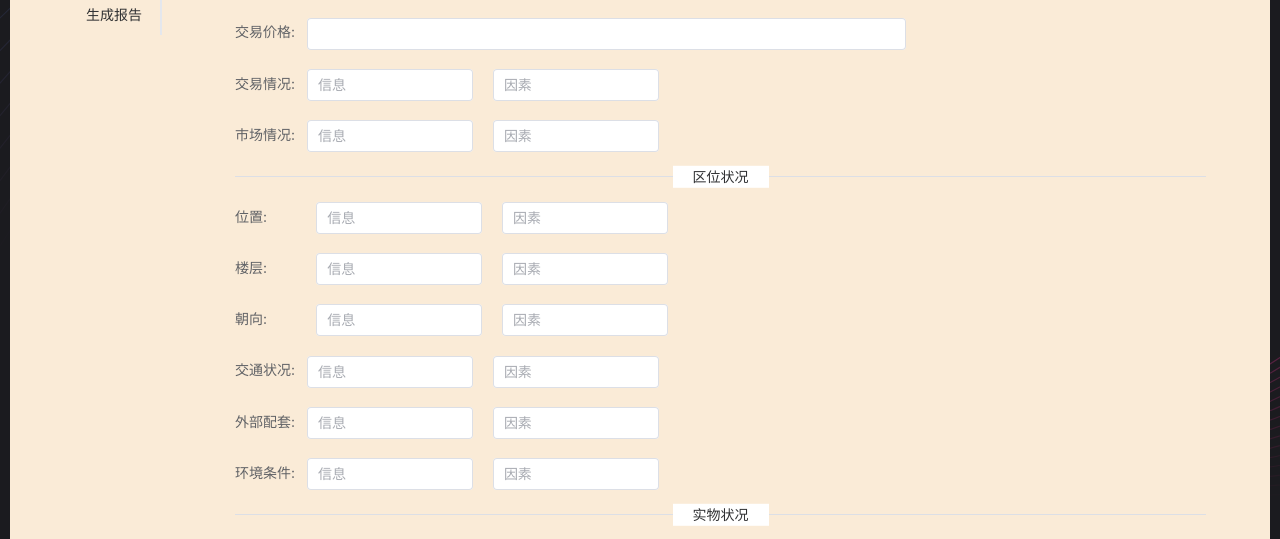
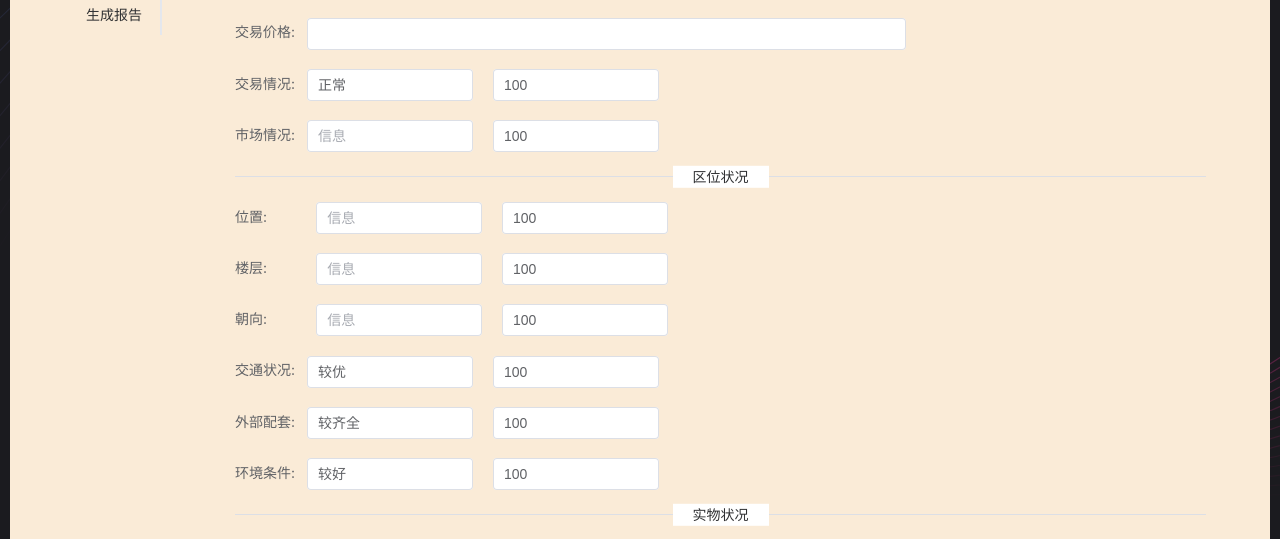
Before and after one commit to mok3211/property_evaluation, a Vue app: page / in a window 1280 px wide. Both pictures are taken after a click on the tab "参数设定与运算". Shown: the part 275-814 px from the top of the page. Built offline with nearby package versions, Linux system fonts and the light colour scheme.

Commit message:
[add] 修改了市场法的输入逻辑

```diff
--- a/package.json
+++ b/package.json
@@ -24,6 +24,7 @@
     "@electron-toolkit/preload": "^3.0.0",
     "@electron-toolkit/utils": "^3.0.0",
     "@element-plus/icons-vue": "^2.3.1",
+    "axios": "^1.6.8",
     "electron-updater": "^6.1.7",
     "element-plus": "^2.6.3",
     "loadash": "^1.0.0",
--- a/src/renderer/src/components/MarketMethodTable.vue
+++ b/src/renderer/src/components/MarketMethodTable.vue
@@ -21,159 +21,174 @@
           <el-form-item label="交易价格:" prop="transactionPrice">
             <el-col :span="16"><el-input v-model="item.data.transactionPrice"></el-input></el-col>
           </el-form-item>
-          <el-form-item label="交易情况:" prop="caseName">
+          <el-form-item label="交易情况:">
             <el-row :gutter="20">
               <el-col :span="10"
-                ><el-input v-model="item.data.transactionPrice" placeholder="信息"></el-input
+                ><el-input
+                  v-model="item.data.transactionConditionInfo"
+                  placeholder="信息"
+                ></el-input
               ></el-col>
               <el-col :span="10"
-                ><el-input v-model="item.data.transactionPrice" placeholder="因素"></el-input
+                ><el-input
+                  v-model="item.data.transactionConditionRefactor"
+                  placeholder="因素"
+                ></el-input
               ></el-col>
             </el-row>
           </el-form-item>
-          <el-form-item label="市场情况:" prop="caseName">
+          <el-form-item label="市场情况:">
             <el-row :gutter="20">
               <el-col :span="10"
-                ><el-input v-model="item.data.transactionPrice" placeholder="信息"></el-input
+                ><el-input v-model="item.data.marketConditionInfo" placeholder="信息"></el-input
               ></el-col>
               <el-col :span="10"
-                ><el-input v-model="item.data.transactionPrice" placeholder="因素"></el-input
+                ><el-input v-model="item.data.marketConditionRefactor" placeholder="因素"></el-input
               ></el-col>
             </el-row>
           </el-form-item>
           <el-divider content-position="center">区位状况</el-divider>
-          <el-form-item label="位置:" prop="caseName">
+          <el-form-item label="位置:">
             <el-row :gutter="20">
               <el-col :span="10" :offset="2"
-                ><el-input v-model="item.data.transactionPrice" placeholder="信息"></el-input
+                ><el-input v-model="item.data.locationInfo" placeholder="信息"></el-input
               ></el-col>
               <el-col :span="10"
-                ><el-input v-model="item.data.transactionPrice" placeholder="因素"></el-input
+                ><el-input v-model="item.data.locationRefactor" placeholder="因素"></el-input
               ></el-col>
             </el-row>
           </el-form-item>
-          <el-form-item label="楼层:" prop="caseName">
+          <el-form-item label="楼层:">
             <el-row :gutter="20">
               <el-col :span="10" :offset="2"
-                ><el-input v-model="item.data.transactionPrice" placeholder="信息"></el-input
+                ><el-input v-model="item.data.floorInfo" placeholder="信息"></el-input
               ></el-col>
               <el-col :span="10"
-                ><el-input v-model="item.data.transactionPrice" placeholder="因素"></el-input
+                ><el-input v-model="item.data.floorRefactor" placeholder="因素"></el-input
               ></el-col>
             </el-row>
           </el-form-item>
-          <el-form-item label="朝向:" prop="caseName">
+          <el-form-item label="朝向:">
             <el-row :gutter="20">
               <el-col :span="10" :offset="2"
-                ><el-input v-model="item.data.transactionPrice" placeholder="信息"></el-input
+                ><el-input v-model="item.data.directionInfo" placeholder="信息"></el-input
               ></el-col>
               <el-col :span="10"
-                ><el-input v-model="item.data.transactionPrice" placeholder="因素"></el-input
+                ><el-input v-model="item.data.directionRefactor" placeholder="因素"></el-input
               ></el-col>
             </el-row>
           </el-form-item>
-          <el-form-item label="交通状况:" prop="caseName">
+          <el-form-item label="交通状况:">
             <el-row :gutter="20">
               <el-col :span="10"
-                ><el-input v-model="item.data.transactionPrice" placeholder="信息"></el-input
+                ><el-input v-model="item.data.trafficConditionInfo" placeholder="信息"></el-input
               ></el-col>
               <el-col :span="10"
-                ><el-input v-model="item.data.transactionPrice" placeholder="因素"></el-input
+                ><el-input v-model="item.data.externalSupportRefactor" placeholder="因素"></el-input
               ></el-col>
             </el-row>
           </el-form-item>
-          <el-form-item label="外部配套:" prop="caseName">
+          <el-form-item label="外部配套:">
             <el-row :gutter="20">
               <el-col :span="10"
-                ><el-input v-model="item.data.transactionPrice" placeholder="信息"></el-input
+                ><el-input v-model="item.data.externalSupportInfo" placeholder="信息"></el-input
               ></el-col>
               <el-col :span="10"
-                ><el-input v-model="item.data.transactionPrice" placeholder="因素"></el-input
+                ><el-input v-model="item.data.externalSupportRefactor" placeholder="因素"></el-input
               ></el-col>
             </el-row>
           </el-form-item>
-          <el-form-item label="环境条件:" prop="caseName">
+          <el-form-item label="环境条件:">
             <el-row :gutter="20">
               <el-col :span="10"
-                ><el-input v-model="item.data.transactionPrice" placeholder="信息"></el-input
+                ><el-input
+                  v-model="item.data.environmentConditionInfo"
+                  placeholder="信息"
+                ></el-input
               ></el-col>
               <el-col :span="10"
-                ><el-input v-model="item.data.transactionPrice" placeholder="因素"></el-input
+                ><el-input
+                  v-model="item.data.environmentConditionRefactor"
+                  placeholder="因素"
+                ></el-input
               ></el-col>
             </el-row>
           </el-form-item>
           <el-divider content-position="center">实物状况</el-divider>
-          <el-form-item label="外观:" prop="caseName">
+          <el-form-item label="外观:">
             <el-row :gutter="20">
               <el-col :span="10" :offset="2"
-                ><el-input v-model="item.data.transactionPrice" placeholder="信息"></el-input
+                ><el-input v-model="item.data.appearanceInfo" placeholder="信息"></el-input
               ></el-col>
               <el-col :span="10"
-                ><el-input v-model="item.data.transactionPrice" placeholder="因素"></el-input
+                ><el-input v-model="item.data.appearanceRefactor" placeholder="因素"></el-input
               ></el-col>
             </el-row>
           </el-form-item>
-          <el-form-item label="建筑面积:" prop="caseName">
+          <el-form-item label="建筑面积:">
             <el-row :gutter="20">
               <el-col :span="10"
-                ><el-input v-model="item.data.transactionPrice" placeholder="信息"></el-input
+                ><el-input v-model="item.data.floorAreaInfo" placeholder="信息"></el-input
               ></el-col>
               <el-col :span="10"
-                ><el-input v-model="item.data.transactionPrice" placeholder="因素"></el-input
+                ><el-input v-model="item.data.floorAreaRefactor" placeholder="因素"></el-input
               ></el-col>
             </el-row>
           </el-form-item>
-          <el-form-item label="建筑结构:" prop="caseName">
+          <el-form-item label="建筑结构:">
             <el-row :gutter="20">
               <el-col :span="10"
-                ><el-input v-model="item.data.transactionPrice" placeholder="信息"></el-input
+                ><el-input v-model="item.data.floorStructInfo" placeholder="信息"></el-input
               ></el-col>
               <el-col :span="10"
-                ><el-input v-model="item.data.transactionPrice" placeholder="因素"></el-input
+                ><el-input v-model="item.data.floorStructRefactor" placeholder="因素"></el-input
               ></el-col>
             </el-row>
           </el-form-item>
-          <el-form-item label="设备设施:" prop="caseName">
+          <el-form-item label="设备设施:">
             <el-row :gutter="20">
               <el-col :span="10"
-                ><el-input v-model="item.data.transactionPrice" placeholder="信息"></el-input
+                ><el-input v-model="item.data.equipmentInfo" placeholder="信息"></el-input
               ></el-col>
               <el-col :span="10"
-                ><el-input v-model="item.data.transactionPrice" placeholder="因素"></el-input
+                ><el-input v-model="item.data.equipmentRefactor" placeholder="因素"></el-input
               ></el-col>
             </el-row>
           </el-form-item>
-          <el-form-item label="装饰装修:" prop="caseName">
+          <el-form-item label="装饰装修:">
             <el-row :gutter="20">
               <el-col :span="10"
-                ><el-input v-model="item.data.transactionPrice" placeholder="信息"></el-input
+                ><el-input v-model="item.data.fittingOutInfo" placeholder="信息"></el-input
               ></el-col>
               <el-col :span="10"
-                ><el-input v-model="item.data.transactionPrice" placeholder="因素"></el-input
+                ><el-input v-model="item.data.fittingOutRefactor" placeholder="因素"></el-input
               ></el-col>
             </el-row>
           </el-form-item>
-          <el-form-item label="空间布局:" prop="caseName">
+          <el-form-item label="空间布局:">
             <el-row :gutter="20">
               <el-col :span="10"
-                ><el-input v-model="item.data.transactionPrice" placeholder="信息"></el-input
+                ><el-input v-model="item.data.layoutInfo" placeholder="信息"></el-input
               ></el-col>
               <el-col :span="10"
-                ><el-input v-model="item.data.transactionPrice" placeholder="因素"></el-input
+                ><el-input v-model="item.data.layoutRefactor" placeholder="因素"></el-input
               ></el-col>
             </el-row>
           </el-form-item>
-          <el-form-item label="建筑功能:" prop="caseName">
+          <el-form-item label="建筑功能:">
             <el-row :gutter="20">
               <el-col :span="10"
-                ><el-input v-model="item.data.transactionPrice" placeholder="信息"></el-input
+                ><el-input v-model="item.data.buildingFunctionInfo" placeholder="信息"></el-input
               ></el-col>
               <el-col :span="10"
-                ><el-input v-model="item.data.transactionPrice" placeholder="因素"></el-input
+                ><el-input
+                  v-model="item.data.buildingFunctionRefactor"
+                  placeholder="因素"
+                ></el-input
               ></el-col>
             </el-row>
           </el-form-item>
-          <el-form-item label="新旧程度:" prop="caseName">
+          <el-form-item label="新旧程度:">
             <el-row :gutter="20">
               <el-col :span="10"
                 ><el-input v-model="item.data.transactionPrice" placeholder="信息"></el-input
@@ -184,50 +199,54 @@
             </el-row>
           </el-form-item>
           <el-divider content-position="center">权益状况</el-divider>
-          <el-form-item label="用途:" prop="caseName">
+          <el-form-item label="用途:">
             <el-row :gutter="20">
               <el-col :span="10" :offset="2"
-                ><el-input v-model="item.data.transactionPrice" placeholder="信息"></el-input
+                ><el-input v-model="item.data.purposeInfo" placeholder="信息"></el-input
               ></el-col>
               <el-col :span="10"
-                ><el-input v-model="item.data.transactionPrice" placeholder="因素"></el-input
+                ><el-input v-model="item.data.purposeRefactor" placeholder="因素"></el-input
               ></el-col>
             </el-row>
           </el-form-item>
-          <el-form-item label="房产类型:" prop="caseName">
+          <el-form-item label="房产类型:">
             <el-row :gutter="20">
               <el-col :span="10"
-                ><el-input v-model="item.data.transactionPrice" placeholder="信息"></el-input
+                ><el-input v-model="item.data.buildingTypeInfo" placeholder="信息"></el-input
               ></el-col>
               <el-col :span="10"
-                ><el-input v-model="item.data.transactionPrice" placeholder="因素"></el-input
+                ><el-input v-model="item.data.buildingTypeRefactor" placeholder="因素"></el-input
               ></el-col>
             </el-row>
           </el-form-item>
           <el-divider content-position="center">修正参数</el-divider>
-          <el-form-item label="修正系数:" prop="caseName">
+          <el-form-item label="修正系数:">
             <el-row :gutter="20">
               <el-col :span="20"
-                ><el-input v-model="item.data.transactionPrice" placeholder="信息"></el-input
+                ><el-input v-model="item.data.modifiedCoefficient" placeholder="因素"></el-input
               ></el-col>
             </el-row>
           </el-form-item>
           <el-form-item label="修正后的房地产价格:" prop="caseName">
             <el-row :gutter="20">
               <el-col :span="20"
-                ><el-input v-model="item.data.transactionPrice" placeholder="信息"></el-input
+                ><el-input v-model="item.data.adjustedPropertyPrice" placeholder="价格"></el-input
               ></el-col>
             </el-row>
           </el-form-item>
         </el-form>
       </el-tab-pane>
     </el-tabs>
-    <el-button type="primary">保存所有数据</el-button>
+    <el-button type="primary" @click="saveAllData">保存所有数据</el-button>
   </div>
 </template>
 <script setup lang="ts">
 import { ref, reactive } from 'vue'
-import type { TabPaneName } from 'element-plus'
+import { TabPaneName } from 'element-plus'
+import { ElMessage } from 'element-plus'
+import { useReportDataStore } from '../store/store'
+const useStore = useReportDataStore()
+const storeData = useStore.getReportData
 
 let tabIndex = 3
 const editableTabsValue = ref('1')
@@ -235,26 +254,45 @@ const editableTabsValue = ref('1')
 const formData = reactive({
   caseName: '',
   transactionPrice: '',
-  transactionCondition: '正常',
-  marketCondition: '100',
-  location: '100',
+  transactionConditionInfo: '正常',
+  transactionConditionRefactor: '100',
+  marketConditionInfo: '',
+  marketConditionRefactor: '100',
+  locationInfo: '',
+  locationRefactor: '100',
+  floorInfo: '',
+  floorRefactor: '100',
+  directionInfo: '',
+  directionRefactor: '100',
+  trafficConditionInfo: '较优',
+  trafficConditionRefactor: '100',
   trafficCondition: '较优',
-  externalSupport: '较齐全',
-  regionalCondition: '100',
-  facilities: '100',
-  environmentCondition: '较好',
-  floor: '100',
-  orientation: '南北',
-  buildingArea: '100',
-  buildingStructure: '100',
-  equipment: '较齐全',
-  decoration: '100',
-  spaceLayout: '较好',
-  buildingFunction: '住宅',
-  appearance: '较好',
-  newOldDegree: '100',
-  purpose: '住宅',
-  propertyType: '商品房'
+  externalSupportRefactor: '100',
+  externalSupportInfo: '较齐全',
+  environmentConditionInfo: '较好',
+  environmentConditionRefactor: '100',
+  appearanceInfo: '较好',
+  appearanceRefactor: '100',
+  floorAreaInfo: '',
+  floorAreaRefactor: '100',
+  floorStructInfo: '',
+  floorStructRefactor: '100',
+  equipmentInfo: '较齐全',
+  equipmentRefactor: '100',
+  fittingOutInfo: '',
+  fittingOutRefactor: '100',
+  layoutInfo: '较好',
+  layoutRefactor: '100',
+  buildingFunctionInfo: '住宅',
+  buildingFunctionRefactor: '100',
+  ageInfo: '',
+  ageRefactor: '100',
+  purposeInfo: '住宅',
+  purposeRefactor: '100',
+  buildingTypeInfo: '住宅',
+  buildingTypeRefactor: '100',
+  modifiedCoefficient: '',
+  adjustedPropertyPrice: ''
 })
 
 let editableTabs = reactive([
@@ -306,6 +344,16 @@ const handleTabsEdit = (targetName: TabPaneName | undefined, action: 'remove' |
     editableTabs = tabs.filter((tab) => tab.name !== targetName)
   }
 }
+
+function saveAllData() {
+  storeData.marketMethodData = JSON.parse(JSON.stringify(editableTabs))
+  useStore.updateReportData(storeData)
+  ElMessage({
+    message: '保存数据成功',
+    type: 'success',
+    plain: true
+  })
+}
 </script>
 <style lang="scss" scoped>
 .market-method {
--- a/src/renderer/src/store/store.ts
+++ b/src/renderer/src/store/store.ts
@@ -10,7 +10,8 @@ export const useReportDataStore = defineStore('reportData', {
       valueTime: '',
       purposeOfValuation: '',
       reportDate: '',
-      selectedMethod: '市场法'
+      selectedMethod: '市场法',
+      marketMethodData: {}
     }
   }),
   getters: {
@@ -19,7 +20,7 @@ export const useReportDataStore = defineStore('reportData', {
   actions: {
     updateReportData(newData) {
       this.reportData = { ...newData }
-      console.log("new data is ")
+      console.log('new data is ')
       console.log(this.reportData)
     }
   }
--- a/src/renderer/src/views/DataEnty.vue
+++ b/src/renderer/src/views/DataEnty.vue
@@ -36,6 +36,7 @@
 <script setup lang="ts">
 import { reactive } from 'vue'
 import { useReportDataStore } from '../store/store'
+import { ElMessage } from 'element-plus'
 const useStore = useReportDataStore()
 let dataEnty = reactive({
   reportNumber: '',
@@ -50,6 +51,11 @@ dataEnty = useStore.getReportData
 function storeDataEnty() {
   useStore.updateReportData(dataEnty)
 }
+ElMessage({
+  message: '保存数据成功',
+  type: 'success',
+  plain: true
+})
 </script>
 <style lang="scss" scoped>
 .data-enty {
```
Also changed, not shown: src/renderer/src/views/GenrateReport.vue (+6 -1 lines), 1 other file (tests, documents, lock files or other folders).
